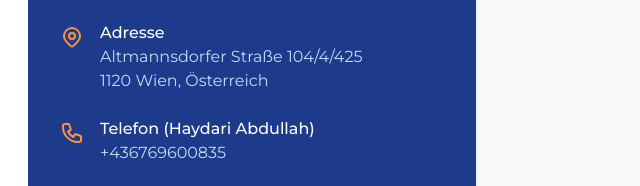
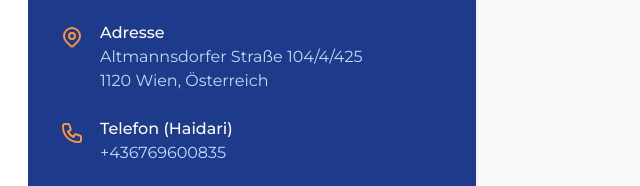
Before and after one commit to hulrap/transalpen-og, a plain HTML site: page index.html in a window 1280 px wide. Shown: the part 3581-3767 px from the top of the page, 612-1252 px from the left. Drawn offline with nearby package versions, Linux system fonts and the light colour scheme.

Commit message:
Update index.html

```diff
--- a/index.html
+++ b/index.html
@@ -403,7 +403,7 @@
                                         </svg>
                                     </div>
                                     <div>
-                                        <h4 class="font-medium">Telefon (Haydari Abdullah)</h4>
+                                        <h4 class="font-medium">Telefon (Haidari)</h4>
                                         <p class="text-blue-200">+436769600835</p>
                                     </div>
                                 </div>
@@ -533,6 +533,7 @@
                         <p class="mb-1">GISA-Zahl: 38237867</p>
                         <p class="mb-1">Magistrat der Stadt Wien</p>
                         <p class="mb-1">GLN: 9110037469204</p>
+                        <p class="mb-1">UID: ATU81926016</p>
                     </div>
                 </div>
 
```
